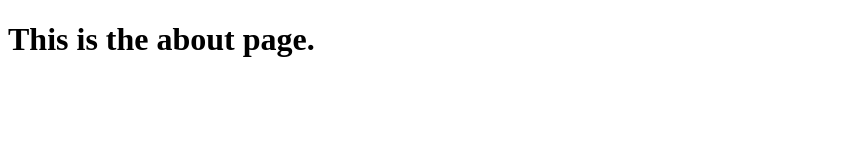
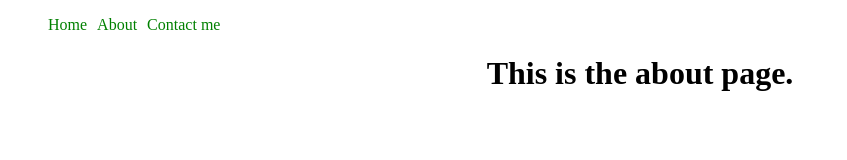
Before and after one commit to Adrian-Koh/odin-basic-info, a plain HTML site: page about.html in a window 1280 px wide. Shown: the whole page, without its empty margins (0-847 px from the left). Drawn offline with Linux system fonts and the light colour scheme.

Commit message:
Add styles and nav bar

```diff
--- a/about.html
+++ b/about.html
@@ -3,9 +3,17 @@
   <head>
     <meta charset="UTF-8" />
     <meta name="viewport" content="width=device-width, initial-scale=1.0" />
+    <link rel="stylesheet" href="styles.css" />
     <title>About</title>
   </head>
   <body>
+    <nav>
+      <ul>
+        <li><a href="/">Home</a></li>
+        <li><a href="/about">About</a></li>
+        <li><a href="/contact-me">Contact me</a></li>
+      </ul>
+    </nav>
     <h1>This is the about page.</h1>
   </body>
 </html>
--- /dev/null
+++ b/styles.css
@@ -0,0 +1,14 @@
+ul {
+    list-style-type: none;
+    display: flex;
+    gap: 10px;
+}
+
+a {
+    text-decoration: none;
+    color: green;
+}
+
+h1 {
+    text-align: center;
+}
```
Also changed, not shown: 404.html (+10 -2 lines), contact-me.html (+8 -0 lines), index.html (+8 -0 lines), index.js (+16 -8 lines).
